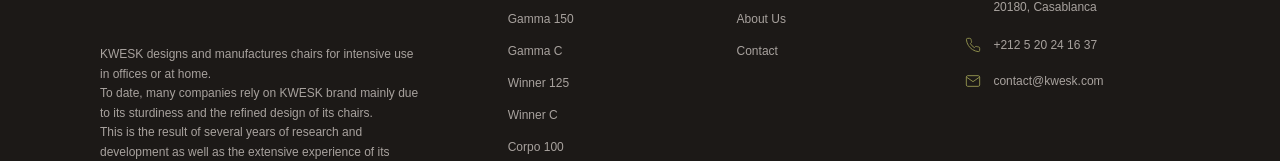
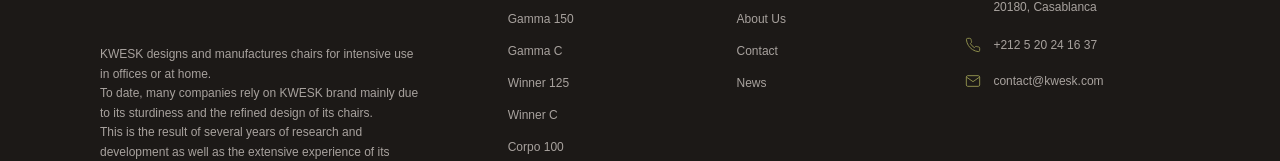
Before and after one commit to ranketgit/kweskglobal, a Next.js app: page /en in a window 1280 px wide. Shown: the part 8328-8489 px from the top of the page. Built offline with nearby package versions, Linux system fonts and the light colour scheme.

Commit message:
footer quick links

```diff
--- a/app/shared/Footer.tsx
+++ b/app/shared/Footer.tsx
@@ -29,6 +29,7 @@
     { label: t('company.home'), href: "/" },
     { label: t('company.about'), href: "/about" },
     { label: t('company.contact'), href: "/contact" },
+    { label: t('company.news'), href: "/blog" },
   ]
 
   return (
--- a/messages/en.json
+++ b/messages/en.json
@@ -998,7 +998,8 @@
     "company": {
       "home": "Home",
       "about": "About Us",
-      "contact": "Contact"
+      "contact": "Contact",
+      "news": "News"
     },
     "rights": "All rights reserved."
   },
--- a/messages/fr.json
+++ b/messages/fr.json
@@ -1002,7 +1002,8 @@
       "company": {
         "home": "Accueil",
         "about": "À Propos",
-        "contact": "Contact"
+        "contact": "Contact",
+        "news": "Nouveaute"
       },
       "rights": "Tous droits réservés."
     },
```
